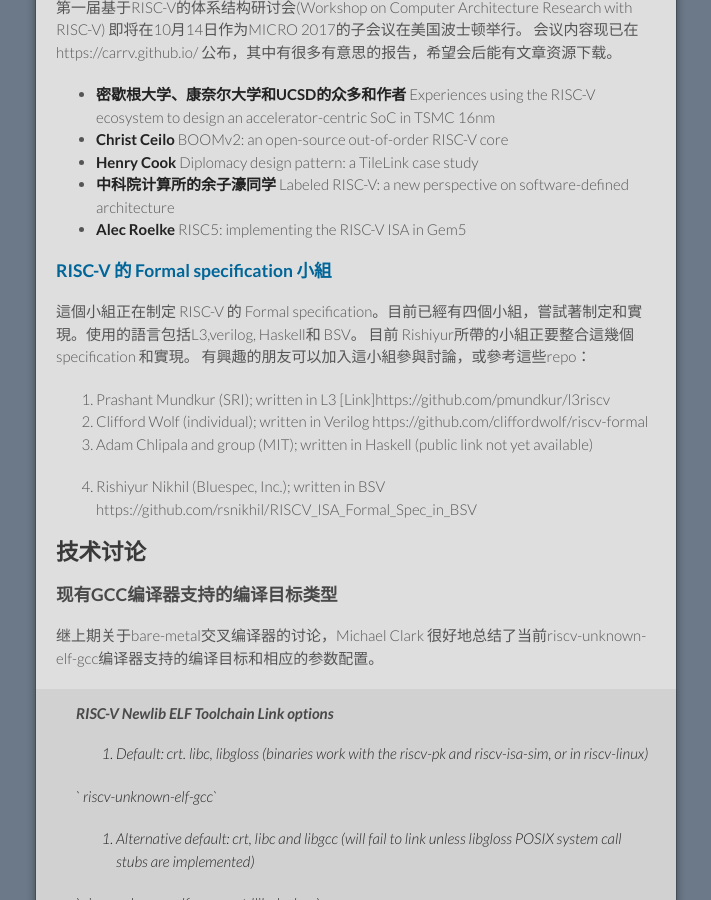
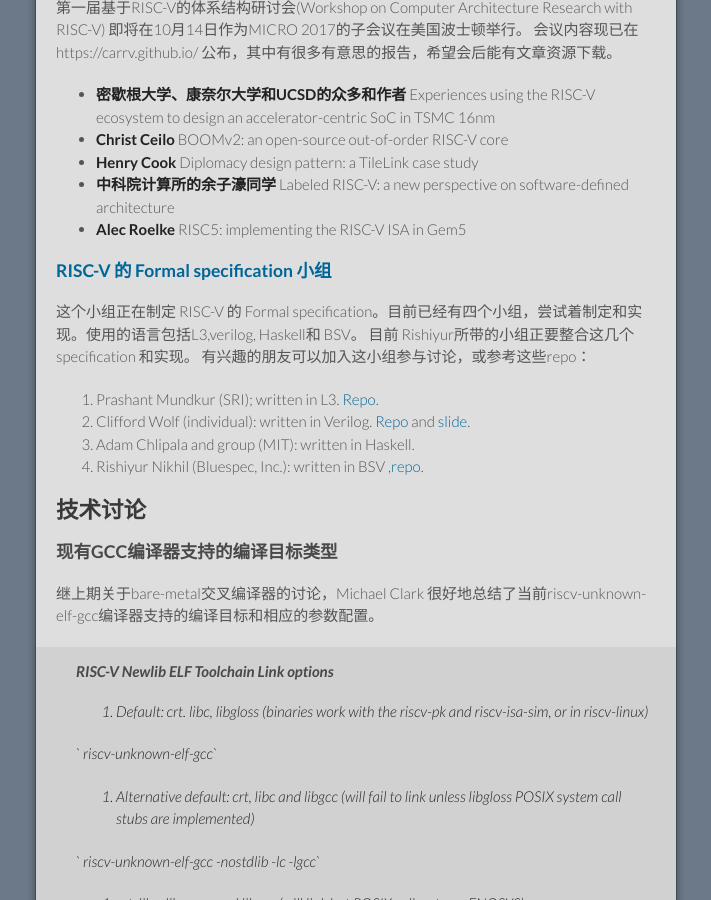
Before and after one commit to cnrv/home, a Jekyll site: the page built from bi-week-rpts/2017-09-14.md, in a window 1280 px wide and 900 px high, scrolled down 487 px. Shown: the whole window, without its empty margins (284-995 px from the left). Built offline with Jekyll 4.4.1, drawn with Linux system fonts in a browser that asks for light colours; Markdown is read by kramdown in place of the engine named in the settings; comment, search, counter and statistics services are not loaded; our own code applies the rules of GitHub Pages for plain Markdown files.

Commit message:
Formal這部分完成，只是格式醜醜的。

```diff
--- a/bi-week-rpts/2017-09-14.md
+++ b/bi-week-rpts/2017-09-14.md
@@ -26,20 +26,15 @@
 - **中科院计算所的余子濠同学** Labeled RISC-V: a new perspective on software-defined architecture
 - **Alec Roelke** RISC5: implementing the RISC-V ISA in Gem5
 
-### [RISC-V 的 Formal specification 小組](https://groups.google.com/a/groups.riscv.org/forum/?utm_medium=email&utm_source=footer#!topic/isa-dev/DxKrkE6_LOM)
-這個小組正在制定 RISC-V 的 Formal specification。目前已經有四個小組，嘗試著制定和實現。使用的語言包括L3,verilog, Haskell和 BSV。
-目前 Rishiyur所帶的小組正要整合這幾個 specification 和實現。
-有興趣的朋友可以加入這小組參與討論，或參考這些repo：
+### [RISC-V 的 Formal specification 小组](https://groups.google.com/a/groups.riscv.org/forum/?utm_medium=email&utm_source=footer#!topic/isa-dev/DxKrkE6_LOM)
+这个小组正在制定 RISC-V 的 Formal specification。目前已经有四个小组，尝试着制定和实现。使用的语言包括L3,verilog, Haskell和 BSV。
+目前 Rishiyur所带的小组正要整合这几个 specification 和实现。
+有兴趣的朋友可以加入这小组参与讨论，或参考这些repo：
 
-1. Prashant Mundkur (SRI); written in L3
-[Link]https://github.com/pmundkur/l3riscv
-2. Clifford Wolf (individual); written in Verilog
-        https://github.com/cliffordwolf/riscv-formal
-3. Adam Chlipala and group (MIT); written in Haskell
-        (public link not yet available)
-
-4. Rishiyur Nikhil (Bluespec, Inc.); written in BSV
-        https://github.com/rsnikhil/RISCV_ISA_Formal_Spec_in_BSV
+1. Prashant Mundkur (SRI); written in L3. [Repo](https://github.com/pmundkur/l3riscv).
+2. Clifford Wolf (individual): written in Verilog. [Repo](https://github.com/cliffordwolf/riscv-formal) and [slide](http://www.clifford.at/papers/2017/riscv-formal/slides.pdf).
+3. Adam Chlipala and group (MIT): written in Haskell.
+4. Rishiyur Nikhil (Bluespec, Inc.): written in BSV ,[repo](https://github.com/rsnikhil/RISCV_ISA_Formal_Spec_in_BSV).
 
 
 ## 技术讨论
```
